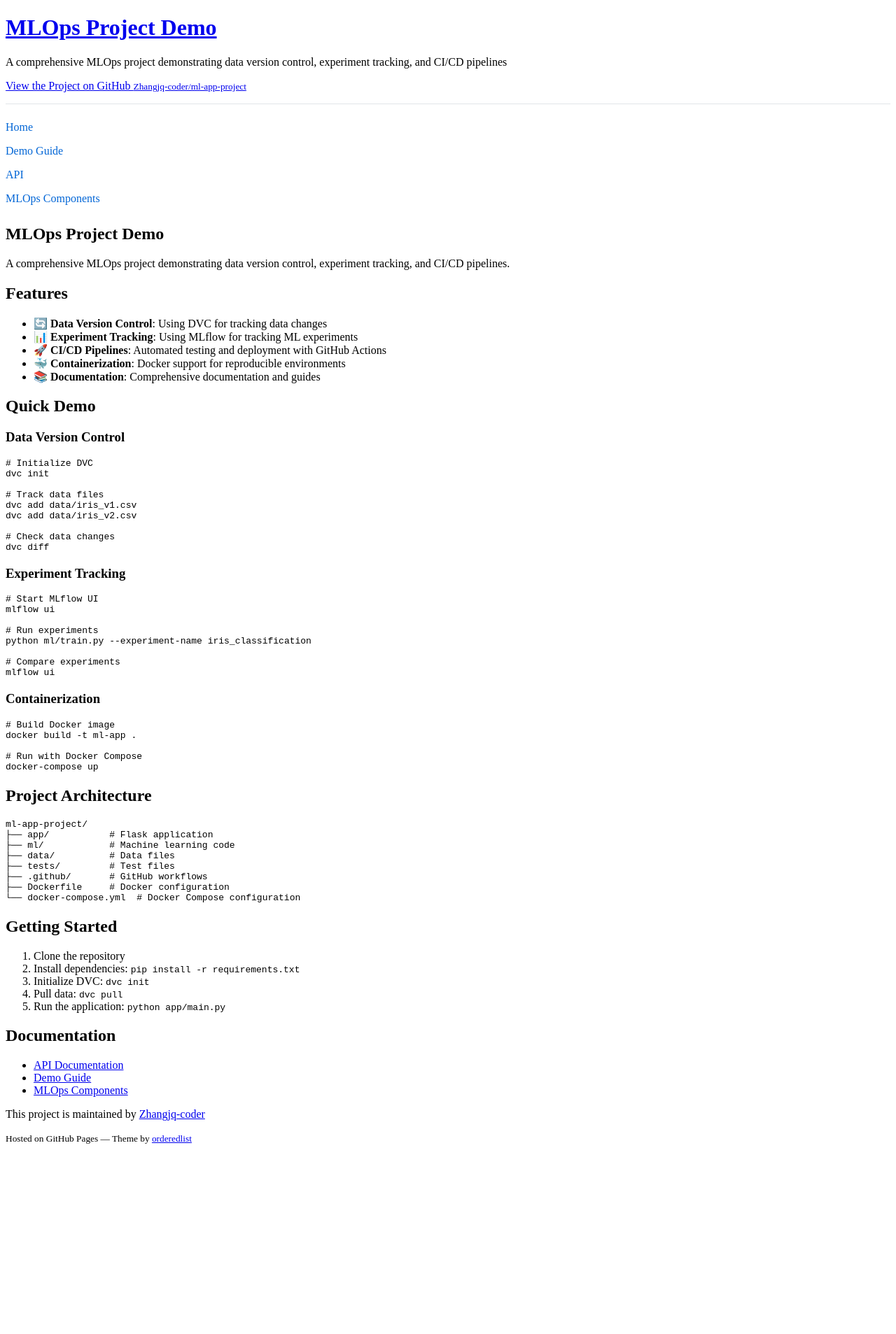
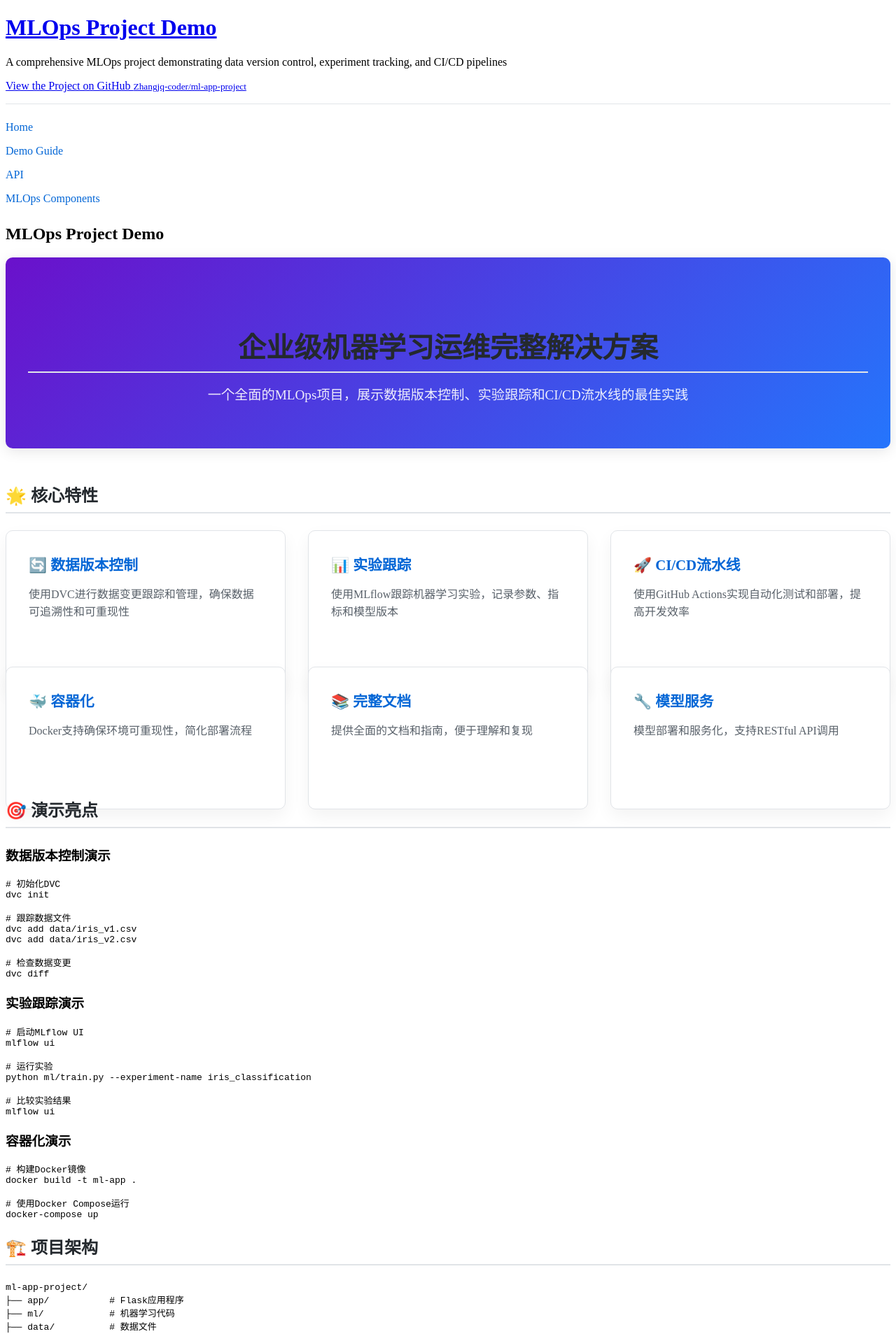
Before and after one commit to Zhangjq-coder/ml-app-project, a Jekyll site: the page built from index.md, in a window 1280 px wide. Shown: the top 1907 px of the page at 70% size. Built offline with Jekyll 4.4.1, drawn with Linux system fonts in a browser that asks for light colours; before the commit the page ends 1652 px from its top, so only the background shows below that; some of the changed text lies outside the part shown.

Commit message:
Enhance homepage with modern design and improved content

````diff
--- a/assets/css/style.scss
+++ b/assets/css/style.scss
@@ -4,49 +4,92 @@
 // Import base styles
 
 // Hero section
-.hero {
-  background-color: #f8f9fa;
-  padding: 2rem 1rem;
-  margin-bottom: 2rem;
-  border-radius: 5px;
+.hero-section {
+  background: linear-gradient(135deg, #6a11cb 0%, #2575fc 100%);
+  color: white;
+  padding: 4rem 2rem;
+  margin-bottom: 3rem;
+  border-radius: 10px;
   text-align: center;
+  box-shadow: 0 4px 20px rgba(0, 0, 0, 0.1);
 }
 
-// Features section
-.features {
+.hero-section h2 {
+  font-size: 2.5rem;
+  margin-bottom: 1rem;
+  font-weight: 700;
+}
+
+.hero-section p {
+  font-size: 1.2rem;
+  max-width: 800px;
+  margin: 0 auto;
+  opacity: 0.9;
+}
+
+// Features grid
+.features-grid {
   display: grid;
   grid-template-columns: repeat(auto-fit, minmax(300px, 1fr));
-  gap: 1.5rem;
-  margin-bottom: 2rem;
+  gap: 2rem;
+  margin-bottom: 3rem;
 }
 
-.feature {
+.feature-card {
   background-color: #fff;
   border: 1px solid #e1e4e8;
-  border-radius: 5px;
-  padding: 1.5rem;
-  box-shadow: 0 1px 3px rgba(0,0,0,0.1);
+  border-radius: 10px;
+  padding: 2rem;
+  box-shadow: 0 10px 25px rgba(0, 0, 0, 0.05);
+  transition: transform 0.3s ease, box-shadow 0.3s ease;
+  height: 100%;
 }
 
-.feature h3 {
+.feature-card:hover {
+  transform: translateY(-5px);
+  box-shadow: 0 15px 35px rgba(0, 0, 0, 0.1);
+}
+
+.feature-card h3 {
   margin-top: 0;
+  margin-bottom: 1rem;
   color: #0366d6;
+  font-size: 1.3rem;
+}
+
+.feature-card p {
+  margin-bottom: 0;
+  color: #586069;
+  line-height: 1.6;
+}
+
+// Section styling
+section {
+  margin-bottom: 3rem;
+}
+
+h2 {
+  color: #24292e;
+  border-bottom: 2px solid #e1e4e8;
+  padding-bottom: 0.5rem;
+  margin-bottom: 1.5rem;
 }
 
 // Demo section
 .demo {
   background-color: #f6f8fa;
-  padding: 1.5rem;
-  border-radius: 5px;
+  padding: 2rem;
+  border-radius: 10px;
   margin-bottom: 2rem;
 }
 
 .demo pre {
   background-color: #f6f8fa;
   border: 1px solid #e1e4e8;
-  border-radius: 3px;
-  padding: 1rem;
+  border-radius: 6px;
+  padding: 1.5rem;
   overflow-x: auto;
+  font-size: 0.9rem;
 }
 
 // Architecture section
@@ -57,9 +100,10 @@
 .architecture pre {
   background-color: #f6f8fa;
   border: 1px solid #e1e4e8;
-  border-radius: 3px;
-  padding: 1rem;
+  border-radius: 6px;
+  padding: 1.5rem;
   overflow-x: auto;
+  font-size: 0.9rem;
 }
 
 // CTA section
@@ -67,7 +111,7 @@
   background-color: #0366d6;
   color: white;
   padding: 2rem;
-  border-radius: 5px;
+  border-radius: 10px;
   text-align: center;
   margin-bottom: 2rem;
 }
@@ -83,8 +127,20 @@
 
 // Responsive design
 @media screen and (max-width: 720px) {
-  .features {
+  .features-grid {
     grid-template-columns: 1fr;
+  }
+
+  .hero-section {
+    padding: 2rem 1rem;
+  }
+
+  .hero-section h2 {
+    font-size: 2rem;
+  }
+
+  .hero-section p {
+    font-size: 1rem;
   }
 }
 
@@ -111,11 +167,13 @@ nav a:hover {
   display: inline-block;
   background-color: #0366d6;
   color: white;
-  padding: 0.5rem 1rem;
-  border-radius: 3px;
+  padding: 0.75rem 1.5rem;
+  border-radius: 6px;
   text-decoration: none;
   margin-right: 0.5rem;
   margin-bottom: 0.5rem;
+  font-weight: 500;
+  transition: background-color 0.2s ease;
 }
 
 .btn:hover {
@@ -150,7 +208,7 @@ table {
 
 table th, table td {
   border: 1px solid #e1e4e8;
-  padding: 0.5rem;
+  padding: 0.75rem;
   text-align: left;
 }
 
@@ -163,7 +221,7 @@ table th {
 .alert {
   padding: 1rem;
   margin-bottom: 1rem;
-  border-radius: 3px;
+  border-radius: 6px;
 }
 
 .alert-info {
@@ -189,3 +247,44 @@ table th {
   border-left: 4px solid #f44336;
   color: #b71c1c;
 }
+
+// Document navigation
+.doc-nav {
+  display: flex;
+  flex-wrap: wrap;
+  gap: 1rem;
+  margin-bottom: 2rem;
+}
+
+.doc-nav a {
+  display: block;
+  padding: 0.75rem 1.5rem;
+  background-color: #f6f8fa;
+  border: 1px solid #e1e4e8;
+  border-radius: 6px;
+  color: #24292e;
+  text-decoration: none;
+  font-weight: 500;
+  transition: all 0.2s ease;
+}
+
+.doc-nav a:hover {
+  background-color: #e1e4e8;
+  text-decoration: none;
+}
+
+// Learning value section
+.learning-value {
+  background-color: #f6f8fa;
+  padding: 2rem;
+  border-radius: 10px;
+  margin-bottom: 2rem;
+}
+
+.learning-value ul {
+  padding-left: 1.5rem;
+}
+
+.learning-value li {
+  margin-bottom: 0.5rem;
+}
--- a/index.md
+++ b/index.md
@@ -5,78 +5,119 @@ title: Home
 
 # MLOps Project Demo
 
-A comprehensive MLOps project demonstrating data version control, experiment tracking, and CI/CD pipelines.
+<div class="hero-section">
+  <h2>企业级机器学习运维完整解决方案</h2>
+  <p>一个全面的MLOps项目，展示数据版本控制、实验跟踪和CI/CD流水线的最佳实践</p>
+</div>
 
-## Features
+## 🌟 核心特性
 
-- 🔄 **Data Version Control**: Using DVC for tracking data changes
-- 📊 **Experiment Tracking**: Using MLflow for tracking ML experiments
-- 🚀 **CI/CD Pipelines**: Automated testing and deployment with GitHub Actions
-- 🐳 **Containerization**: Docker support for reproducible environments
-- 📚 **Documentation**: Comprehensive documentation and guides
+<div class="features-grid">
+  <div class="feature-card">
+    <h3>🔄 数据版本控制</h3>
+    <p>使用DVC进行数据变更跟踪和管理，确保数据可追溯性和可重现性</p>
+  </div>
 
-## Quick Demo
+  <div class="feature-card">
+    <h3>📊 实验跟踪</h3>
+    <p>使用MLflow跟踪机器学习实验，记录参数、指标和模型版本</p>
+  </div>
 
-### Data Version Control
+  <div class="feature-card">
+    <h3>🚀 CI/CD流水线</h3>
+    <p>使用GitHub Actions实现自动化测试和部署，提高开发效率</p>
+  </div>
+
+  <div class="feature-card">
+    <h3>🐳 容器化</h3>
+    <p>Docker支持确保环境可重现性，简化部署流程</p>
+  </div>
+
+  <div class="feature-card">
+    <h3>📚 完整文档</h3>
+    <p>提供全面的文档和指南，便于理解和复现</p>
+  </div>
+
+  <div class="feature-card">
+    <h3>🔧 模型服务</h3>
+    <p>模型部署和服务化，支持RESTful API调用</p>
+  </div>
+</div>
+
+## 🎯 演示亮点
+
+### 数据版本控制演示
 
 ```bash
-# Initialize DVC
+# 初始化DVC
 dvc init
 
-# Track data files
+# 跟踪数据文件
 dvc add data/iris_v1.csv
 dvc add data/iris_v2.csv
 
-# Check data changes
+# 检查数据变更
 dvc diff
 ```
 
-### Experiment Tracking
+### 实验跟踪演示
 
 ```bash
-# Start MLflow UI
+# 启动MLflow UI
 mlflow ui
 
-# Run experiments
+# 运行实验
 python ml/train.py --experiment-name iris_classification
 
-# Compare experiments
+# 比较实验结果
 mlflow ui
 ```
 
-### Containerization
+### 容器化演示
 
 ```bash
-# Build Docker image
+# 构建Docker镜像
 docker build -t ml-app .
 
-# Run with Docker Compose
+# 使用Docker Compose运行
 docker-compose up
 ```
 
-## Project Architecture
+## 🏗️ 项目架构
 
 ```
 ml-app-project/
-├── app/           # Flask application
-├── ml/            # Machine learning code
-├── data/          # Data files
-├── tests/         # Test files
-├── .github/       # GitHub workflows
-├── Dockerfile     # Docker configuration
-└── docker-compose.yml  # Docker Compose configuration
+├── app/           # Flask应用程序
+├── ml/            # 机器学习代码
+├── data/          # 数据文件
+├── tests/         # 测试文件
+├── .github/       # GitHub工作流
+├── Dockerfile     # Docker配置
+└── docker-compose.yml  # Docker Compose配置
 ```
 
-## Getting Started
+## 🚀 快速开始
 
-1. Clone the repository
-2. Install dependencies: `pip install -r requirements.txt`
-3. Initialize DVC: `dvc init`
-4. Pull data: `dvc pull`
-5. Run the application: `python app/main.py`
+1. 克隆仓库
+2. 安装依赖：`pip install -r requirements.txt`
+3. 初始化DVC：`dvc init`
+4. 拉取数据：`dvc pull`
+5. 运行应用程序：`python app/main.py`
 
-## Documentation
+## 📖 文档导航
 
-- [API Documentation](/api)
-- [Demo Guide](/demo-guide)
-- [MLOps Components](/mlops-components)
+- [API文档](/api) - 了解如何使用模型API
+- [演示指南](/demo-guide) - 详细的MLOps组件演示步骤
+- [MLOps组件](/mlops-components) - 各个MLOps工具的详细介绍
+
+## 🎓 学习价值
+
+本项目展示了完整的MLOps生命周期，包括：
+
+- 数据准备和版本控制
+- 模型开发和实验跟踪
+- 模型评估和选择
+- 模型部署和服务
+- 监控和维护
+
+通过这个项目，您将学习如何构建可扩展、可维护的机器学习系统，以及如何使用现代MLOps工具提高开发效率。
````
